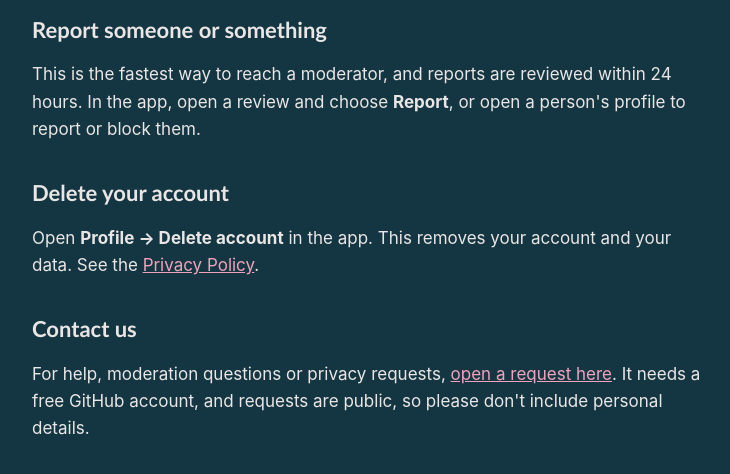
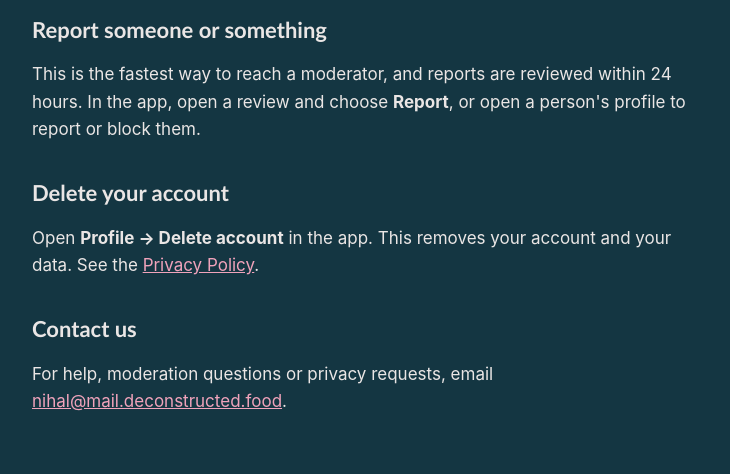
Before and after one commit to nihal2001/Deconstructed, a plain HTML site: page docs/support.html in a window 1280 px wide. Shown: the part 146-620 px from the top of the page, without its empty margins (268-998 px from the left). Drawn offline with Linux system fonts and the light colour scheme.

Commit message:
Publish the contact address
Sets CONTACT_EMAIL, so the About screen links to it, and replaces the
public GitHub issues route on the support page.

Co-Authored-By: Claude Opus 5.5 <noreply@anthropic.com>

```diff
--- a/docs/support.html
+++ b/docs/support.html
@@ -18,7 +18,7 @@
 <p>Open <strong>Profile → Delete account</strong> in the app. This removes your account and your data. See the <a href="privacy.html">Privacy Policy</a>.</p>
 
 <h2>Contact us</h2>
-<p>For help, moderation questions or privacy requests, <a href="https://github.com/nihal2001/Deconstructed/issues/new">open a request here</a>. It needs a free GitHub account, and requests are public, so please don't include personal details.</p>
+<p>For help, moderation questions or privacy requests, email <a href="mailto:nihal@mail.deconstructed.food">nihal@mail.deconstructed.food</a>.</p>
 </main>
 </body>
 </html>
```
Also changed, not shown: 2 other files.
